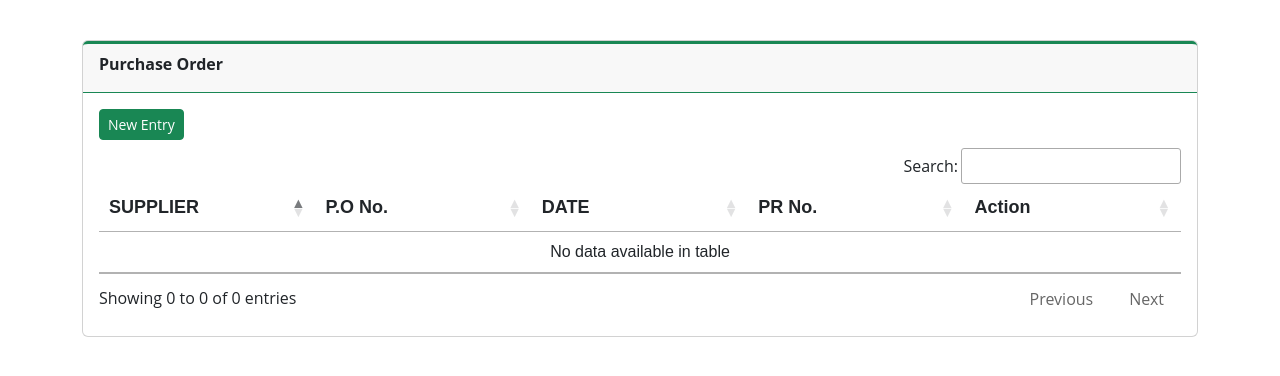
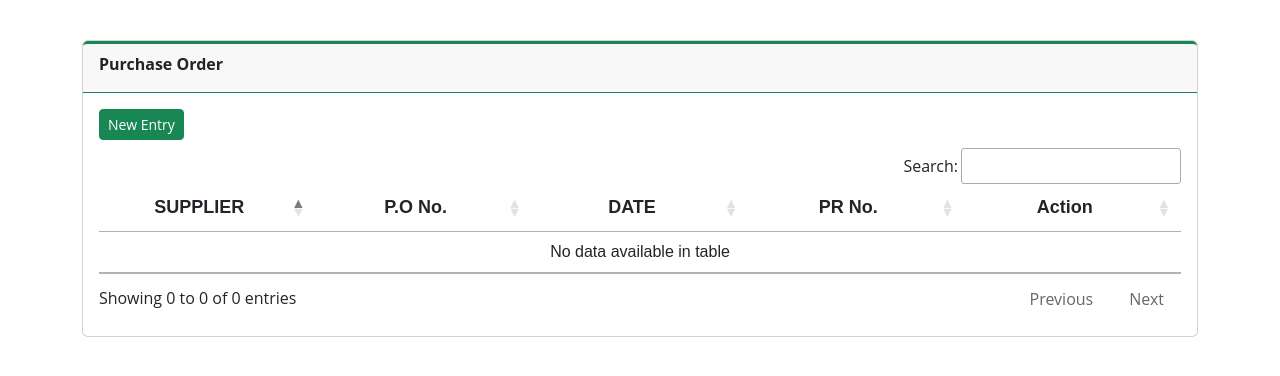
Before and after one commit to elloso/pisystem, a CodeIgniter app: page /pisystem/purchase in a window 1280 px wide. Shown: the part 178-554 px from the top of the page. Run offline with CodeIgniter, Linux system fonts and the light colour scheme; a user stored in the database is signed in; data comes from the database, SQL or seed files in the repository; data that the repository does not hold is empty; some libraries are stand-ins or nearby versions.

Commit message:
2:35PM UI Adjustment

```diff
--- a/application/models/Post_model.php
+++ b/application/models/Post_model.php
@@ -168,7 +168,7 @@ class Post_Model extends CI_Model
         $this->db->select('*');
         $this->db->from('tblpo_item');
         $this->db->where('md5(po_id)', $icsPoID);
-        $this->db->where('unit_cost >', 1500);
+        $this->db->where('unit_cost >=', 1500);
         $this->db->where('unit_cost <', 50000);
         $query = $this->db->get();
 
@@ -195,7 +195,7 @@ class Post_Model extends CI_Model
         $this->db->select('par_id,par_po_id,par_no, par_iarno, par_fund, par_supplier');
         $this->db->from('tblpar');
         $this->db->join('tblpo_item', 'tblpar.par_po_id = tblpo_item.po_id');
-        $this->db->where('tblpo_item.unit_cost >', 50000);
+        // $this->db->where('tblpo_item.unit_cost >', 50000);
 
         $query = $this->db->get();
 
@@ -220,7 +220,7 @@ class Post_Model extends CI_Model
         $this->db->select('*');
         $this->db->from('tblpo_item');
         $this->db->where('md5(po_id)', $parPoID);
-        $this->db->where('unit_cost >', 50000);
+        // $this->db->where('unit_cost >', 50000);
         $query = $this->db->get();
         if ($query->num_rows() > 0) {
             return $query->result();
--- a/application/views/forms/po.php
+++ b/application/views/forms/po.php
@@ -11,11 +11,11 @@
                     </button>
                     <thead>
                         <tr>
-                            <th>SUPPLIER</th>
-                            <th>P.O No.</th>
-                            <th>DATE</th>
-                            <th>PR No.</th>
-                            <th>Action</th>
+                            <th class="text-center">SUPPLIER</th>
+                            <th class="text-center">P.O No.</th>
+                            <th class="text-center">DATE</th>
+                            <th class="text-center">PR No.</th>
+                            <th class="text-center">Action</th>
                         </tr>
                     </thead>
                     <tbody>
@@ -25,7 +25,7 @@
                                 <td><?php echo $POData->po_number; ?></td>
                                 <td><?php echo $POData->po_date; ?></td>
                                 <td><?php echo $POData->pr_number; ?></td>
-                                <td>
+                                <td class="text-center">
                                     <a href="<?= base_url('editpo-details/' . md5($POData->id) . '/' . md5($POData->po_id)) ?>" title='edit details' class='text-primary po-data'><i class="fa-solid fa-pen-to-square"></i></a>
                                     <!-- <a href="#" class="p-2 text-primary" title="print"><i class="fa-solid fa-print"></i></a> -->
                                 </td>
@@ -56,7 +56,7 @@
                                     <input type="text" id="txtSupplier" class="form-control" name="txtSupplier" required>
                                     <label class="form-label fw-bold text-dark" for="txtSupplier">Supplier :</label>
                                     <div class="invalid-feedback">
-                                        Please choose a supplier.
+                                        Please enter supplier.
                                     </div>
                                 </div>
                                 <div class="form-floating mb-2">
@@ -203,7 +203,7 @@
                     }
                 });
             } else {
-                $("#prmsg").css("color", "red").text("Please enter a Purchase Request Number");
+                // $("#prmsg").css("color", "red").text("Please enter a Purchase Request Number");
             }
         });
     });
@@ -234,7 +234,7 @@
                     }
                 });
             } else {
-                $("#msg").css("color", "red").text("Please enter a P.O. Number");
+                // $("#msg").css("color", "red").text("Please enter a P.O. Number");
             }
         });
     });
--- a/application/views/template/header.php
+++ b/application/views/template/header.php
@@ -19,29 +19,12 @@
   <link rel="stylesheet" href="<?php echo base_url(); ?>assets/css/stylecustom.css" />
   <!-- Template Main CSS File -->
   <link href="<?php echo base_url(); ?>assets/css/main.css" rel="stylesheet">
+  <link href="<?php echo base_url(); ?>assets\css\customstyle.css" rel="stylesheet">
   <!-- Datatables -->
   <link rel="stylesheet" href="https://cdn.datatables.net/1.13.6/css/jquery.dataTables.min.css">
   <link rel="stylesheet" href="https://cdn.datatables.net/buttons/2.4.2/css/buttons.dataTables.min.css">
   <script src="https://code.jquery.com/jquery-3.7.0.js"></script>
-  <style>
-    .table th {
-      font-family: "Bahnschrift SemiCondensed", sans-serif;
-      font-size: 18px;
-      width: 100px;
-    }
-
-    .table td {
-      font-family: "Bahnschrift SemiCondensed", sans-serif;
-      font-size: 16px;
-    }
-
-    .container_table {
-      margin-top: 8rem;
-    }
-
-  </style>
 </head>
-
 <body>
   <header id="header" class="header d-flex align-items-center">
 
--- a/application/views/view-forms/editpar-details.php
+++ b/application/views/view-forms/editpar-details.php
@@ -100,12 +100,12 @@
                                                     </div>
                                                 </td>
                                                 <td>
-                                                    <input required type="text" value="<?php echo $par_detail->unit_cost ?>" class="form-control" id="txtItemUnitCost" name="txtItemUnitCost[]" placeholder="0" autocomplete="off" oninput="formatCurrency(this)" readonly>
+                                                    <input required type="number" value="<?php echo $par_detail->unit_cost ?>" class="form-control" id="txtItemUnitCost" name="txtItemUnitCost[]" placeholder="0" autocomplete="off" oninput="formatCurrency(this)" readonly>
                                                     <div class="invalid-feedback">
                                                         Please enter a unit cost.
                                                     </div>
                                                 </td>
-                                                <td><input required type="text" value="<?php echo $par_detail->total_unit_cost ?>" class="form-control" id="txtTotalUnitCost" name="txtTotalUnitCost[]" placeholder="0" autocomplete="off" oninput="formatCurrency(this)" readonly>
+                                                <td><input type="number" value="<?php echo $par_detail->total_unit_cost ?>" class="form-control" id="txtTotalUnitCost" name="txtTotalUnitCost[]" placeholder="0" autocomplete="off" oninput="formatCurrency(this)" required readonly>
                                                     <div class="invalid-feedback">
                                                         Please enter a total unit cost.
                                                     </div>
--- a/application/views/view-forms/editpo-details.php
+++ b/application/views/view-forms/editpo-details.php
@@ -63,7 +63,7 @@
                             </div>
                         </div>
                         <div class="form-floating mb-2">
-                            <input type="text" id="txtTotalCost" class="form-control" value="<?= number_format($editpo_details->total_cost, 2) ?>" name="txtTotalCost" required readonly>
+                            <input type="text" id="txtTotalCost" class="form-control" value="<?= number_format($editpo_details->total_cost) ?>" name="txtTotalCost" required readonly>
                             <label class="form-label fw-bold text-dark" for="txtTotaCost">Total Cost:</label>
                             <div class="invalid-feedback">
                                 Please choose a total cost.
--- /dev/null
+++ b/assets/css/customstyle.css
@@ -0,0 +1,17 @@
+input::-webkit-outer-spin-button,
+input::-webkit-inner-spin-button {
+	-webkit-appearance: none;
+	margin: 0;
+}
+.container_table {
+	margin-top: 8rem;
+}
+.table th {
+	font-family: "Bahnschrift SemiCondensed", sans-serif;
+	font-size: 18px;
+	width: 100px;
+}
+.table td {
+	font-family: "Bahnschrift SemiCondensed", sans-serif;
+	font-size: 16px;
+}
```
Also changed, not shown: application/views/view-forms/editics-details.php (+14 -2 lines).
